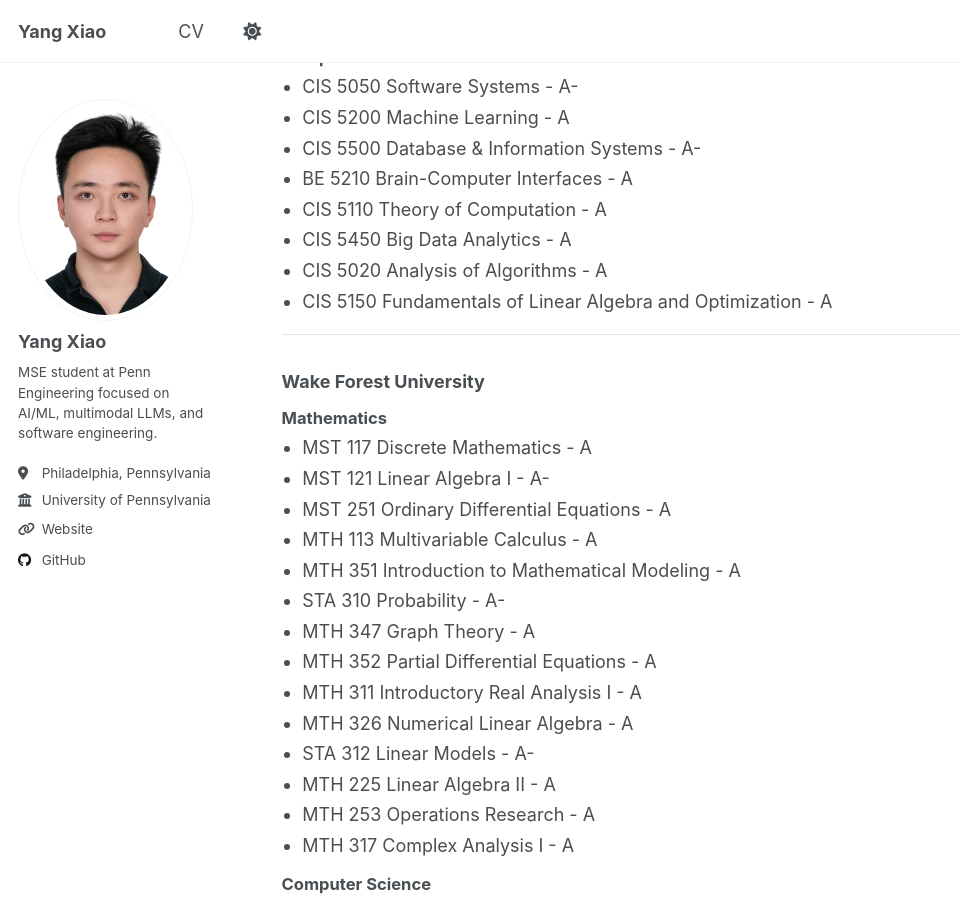
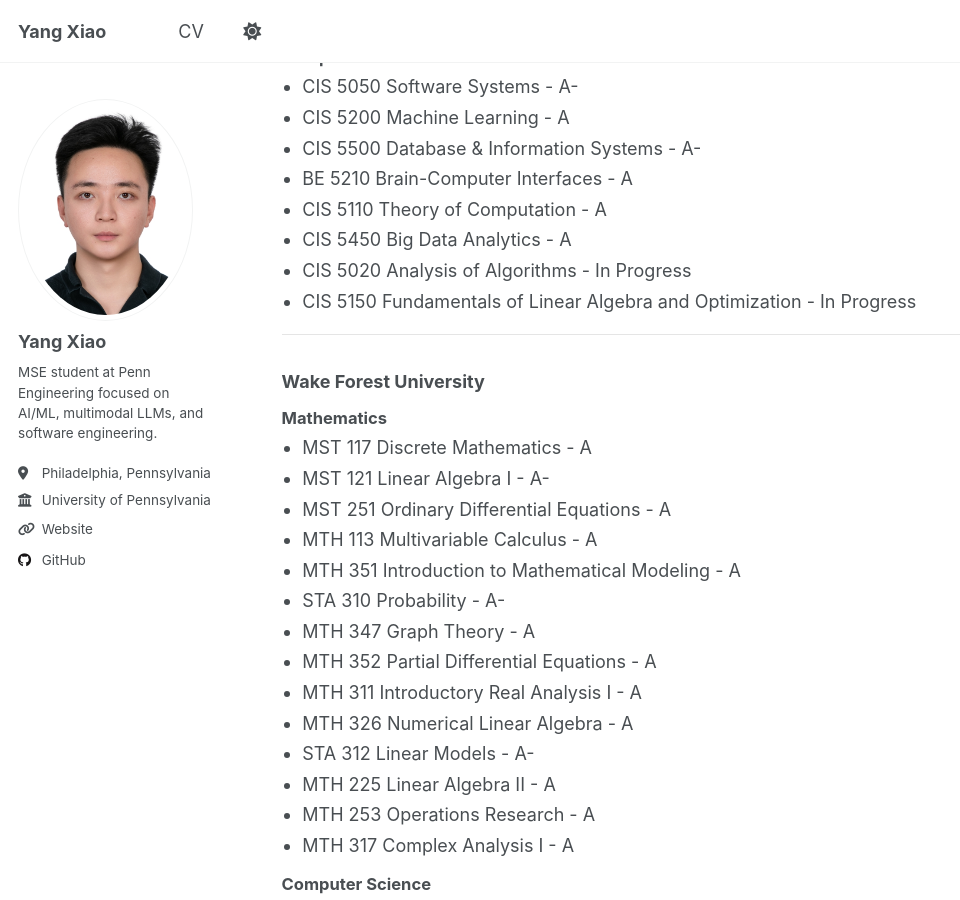
Before and after one commit to YangXiao0302/yangxiao0302.github.io, a Jekyll site: the page built from _pages/about.md, in a window 1280 px wide and 900 px high, scrolled down 1530 px. Shown: the whole window, without its empty margins (0-960 px from the left). Built offline with Jekyll 4.4.1, drawn with Linux system fonts in a browser that asks for light colours; a script that is not in the unit is left out.

Commit message:
Mark Penn algorithm courses in progress

```diff
--- a/_pages/about.md
+++ b/_pages/about.md
@@ -178,8 +178,8 @@ Selected Coursework
       <li>BE 5210 Brain-Computer Interfaces - A</li>
       <li>CIS 5110 Theory of Computation - A</li>
       <li>CIS 5450 Big Data Analytics - A</li>
-      <li>CIS 5020 Analysis of Algorithms - A</li>
-      <li>CIS 5150 Fundamentals of Linear Algebra and Optimization - A</li>
+      <li>CIS 5020 Analysis of Algorithms - In Progress</li>
+      <li>CIS 5150 Fundamentals of Linear Algebra and Optimization - In Progress</li>
     </ul>
   </div>
   <div class="course-group">
```
Also changed, not shown: _pages/cv.md (+2 -2 lines).
